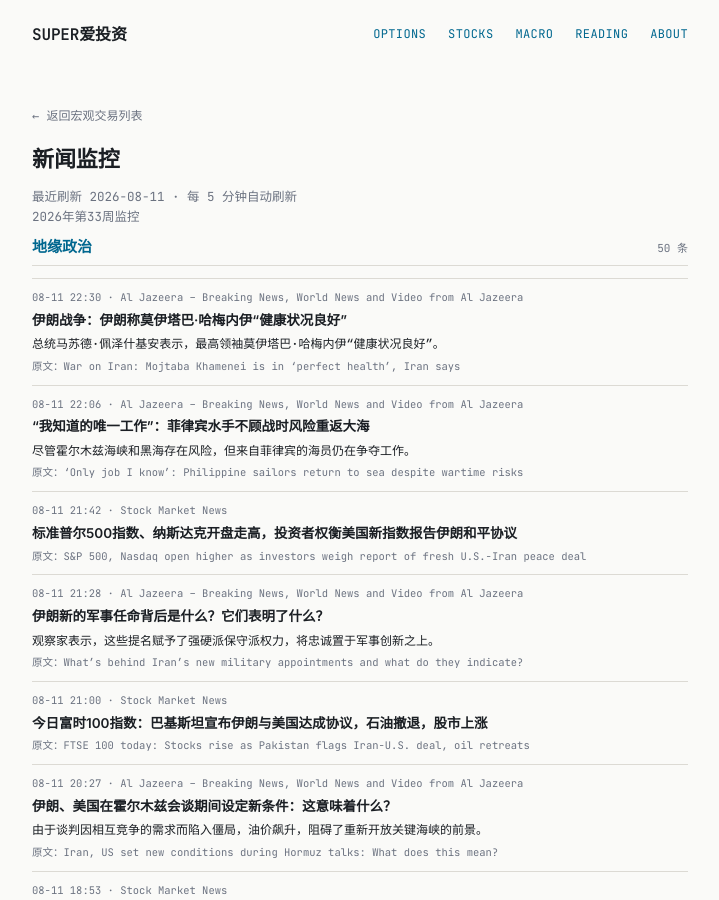
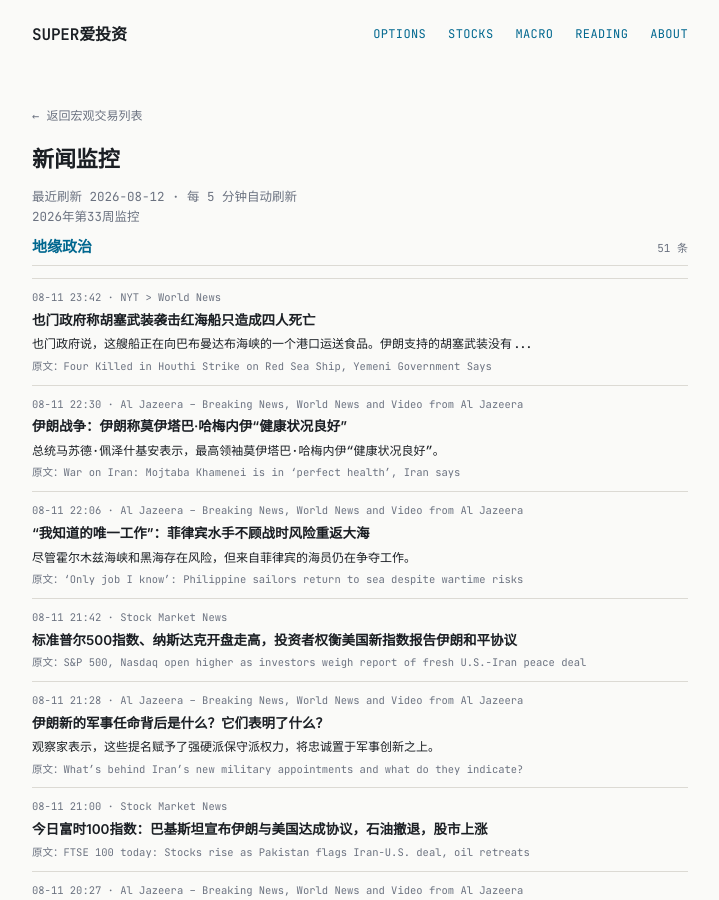
Before and after one commit to tang3super/tang3super.github.io, a Jekyll site: the page built from _macro_trade/news-digest.md, in a window 1280 px wide and 900 px high. Shown: the whole window, without its empty margins (280-999 px from the left). Built offline with Jekyll 4.4.1, drawn with Linux system fonts in a browser that asks for light colours.

Commit message:
sync news-digest article

```diff
--- a/_macro_trade/news-digest.md
+++ b/_macro_trade/news-digest.md
@@ -2,14 +2,21 @@
 layout: news-digest
 permalink: /macro-trade/news-digest/
 title: 新闻监控
-date: '2026-08-11'
+date: '2026-08-12'
 summary: 2026年第33周监控
 week_label: 2026年第33周监控
-last_updated: '2026-08-11'
+last_updated: '2026-08-12'
 refresh_note: 每 5 分钟自动刷新
 topics:
 - name: 地缘政治
   items:
+  - title: Four Killed in Houthi Strike on Red Sea Ship, Yemeni Government Says
+    summary: The Yemeni government said the ship was carrying food supplies to a port on the Bab al-Mandab Strait. The Iran-backed Houthis have not comme…
+    link: https://www.nytimes.com/2026/08/11/world/middleeast/deadly-houthi-strike-red-sea.html
+    source: NYT > World News
+    time: 08-11 23:42
+    title_zh: 也门政府称胡塞武装袭击红海船只造成四人死亡
+    summary_zh: 也门政府说，这艘船正在向巴布曼达布海峡的一个港口运送食品。伊朗支持的胡塞武装没有...
   - title: 'War on Iran: Mojtaba Khamenei is in ‘perfect health’, Iran says'
     summary: President Masoud Pezeshkian says Supreme Leader Mojtaba Khamenei is in ‘perfect health’.
     link: https://www.aljazeera.com/video/newsfeed/2026/8/11/war-on-iran-mojtaba-khamenei-is-in-perfect-health-iran-says?traffic_source=rss
```
